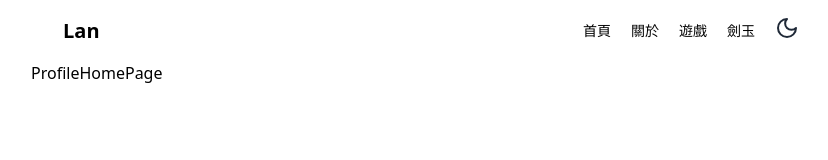
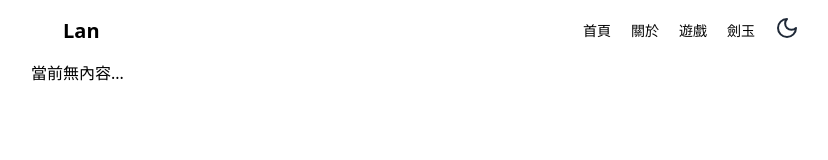
Before and after one commit to IOUKI/my-github-pages, a Next.js app: page /profile in a window 1280 px wide. Shown: the top 160 px of the page, without its empty margins (209-1037 px from the left). Built offline with nearby package versions, Linux system fonts and the light colour scheme.

Commit message:
refactor: page content

```diff
--- a/app/profile/about/page.tsx
+++ b/app/profile/about/page.tsx
@@ -2,7 +2,9 @@ import React from 'react'
 
 const ProfileAboutPage = () => {
   return (
-    <div>ProfileAboutPage</div>
+    <>
+      <h1>當前無內容...</h1>
+    </>
   )
 }
 
--- a/app/profile/page.tsx
+++ b/app/profile/page.tsx
@@ -3,7 +3,7 @@ import React from 'react'
 const ProfileHomePage = () => {
   return (
     <>
-      ProfileHomePage
+      <h1>當前無內容...</h1>
     </>
   )
 }
```
